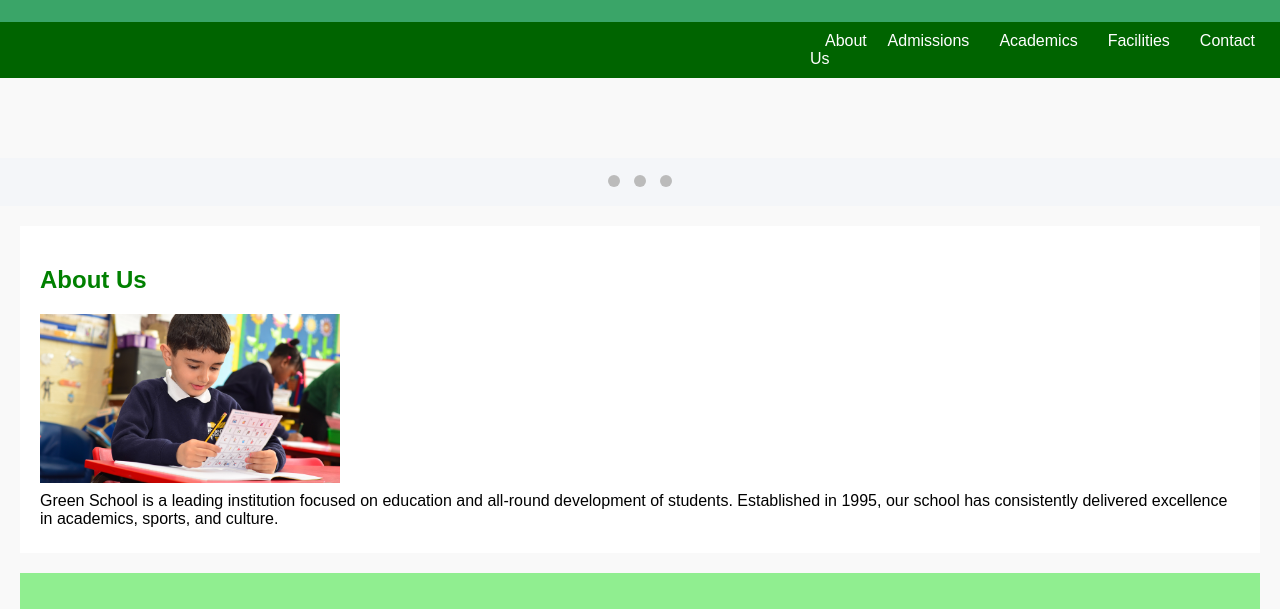
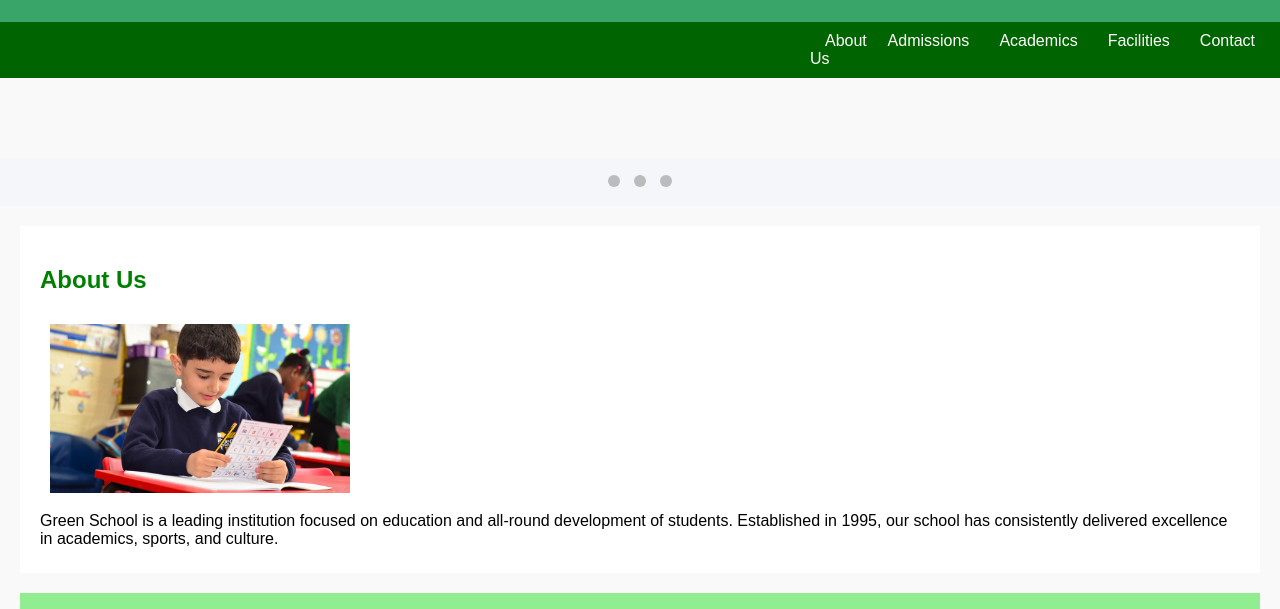
Before and after one commit to Sourabhkumarsaw/greenschool, a plain HTML site: page index.html in a window 1280 px wide. Shown: the part 88-697 px from the top of the page. Drawn offline with Linux system fonts and the light colour scheme.

Commit message:
Update style.css

```diff
--- a/style.css
+++ b/style.css
@@ -203,6 +203,8 @@
     }
 
 .section-image{
-  width:50%;
-  height:auto;
+  width: 40%;
+    height: auto;
+    border-radius: 10px 10px;
+    padding: 10px 10px;
 }
```
